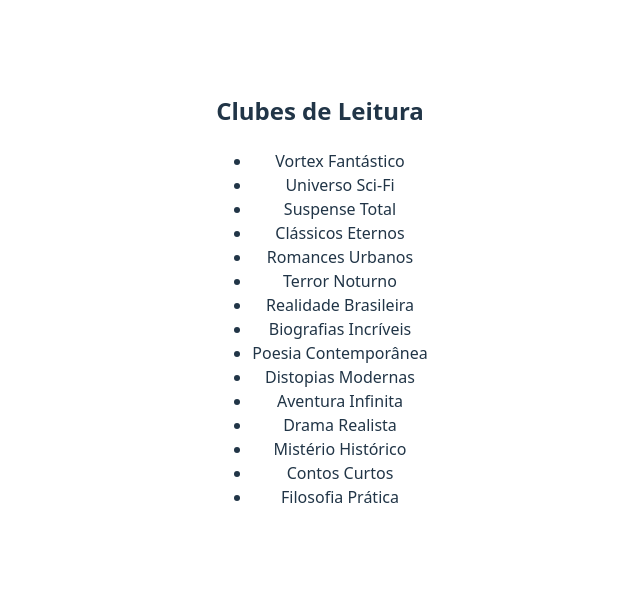
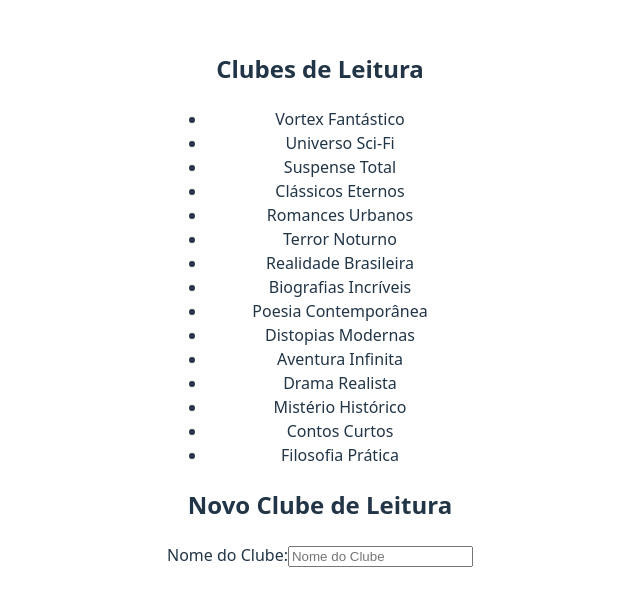
Before and after one commit to Lucas-Faleiro/library-club-manager, a React (Vite) app: page / in a window 1280 px wide. Shown: the part 101-706 px from the top of the page, without its empty margins (320-960 px from the left). Built offline with nearby package versions, Linux system fonts and the light colour scheme.

Commit message:
Exercício 3: Add form to add clubs

```diff
--- a/src/components/ClubeLista.jsx
+++ b/src/components/ClubeLista.jsx
@@ -1,4 +1,5 @@
 import { useEffect, useState } from "react";
+import NovoClube from "./NovoClube";
 
 const ClubeLista = () => {
   const [clubList, setClubList] = useState([]);
@@ -24,6 +25,7 @@ const ClubeLista = () => {
           <li key={club.id}>{club.nome}</li>
         ))}
       </ul>
+      <NovoClube />
     </div>
   );
 };
--- /dev/null
+++ b/src/components/NovoClube.jsx
@@ -0,0 +1,29 @@
+import { useState } from "react";
+
+const NovoClube = () => {
+  const [clubName, setClubName] = useState("");
+
+  const handleInputChange = (e) => {
+    setClubName(e.target.value);
+  };
+
+  return (
+    <div>
+      <form>
+        <h2>Novo Clube de Leitura</h2>
+        <div>
+          <label htmlFor="club-name">Nome do Clube:</label>
+          <input
+            type="text"
+            placeholder="Nome do Clube"
+            id="club-name"
+            name="club-name"
+            onChange={handleInputChange}
+          />
+        </div>
+      </form>
+    </div>
+  );
+};
+
+export default NovoClube;
```
